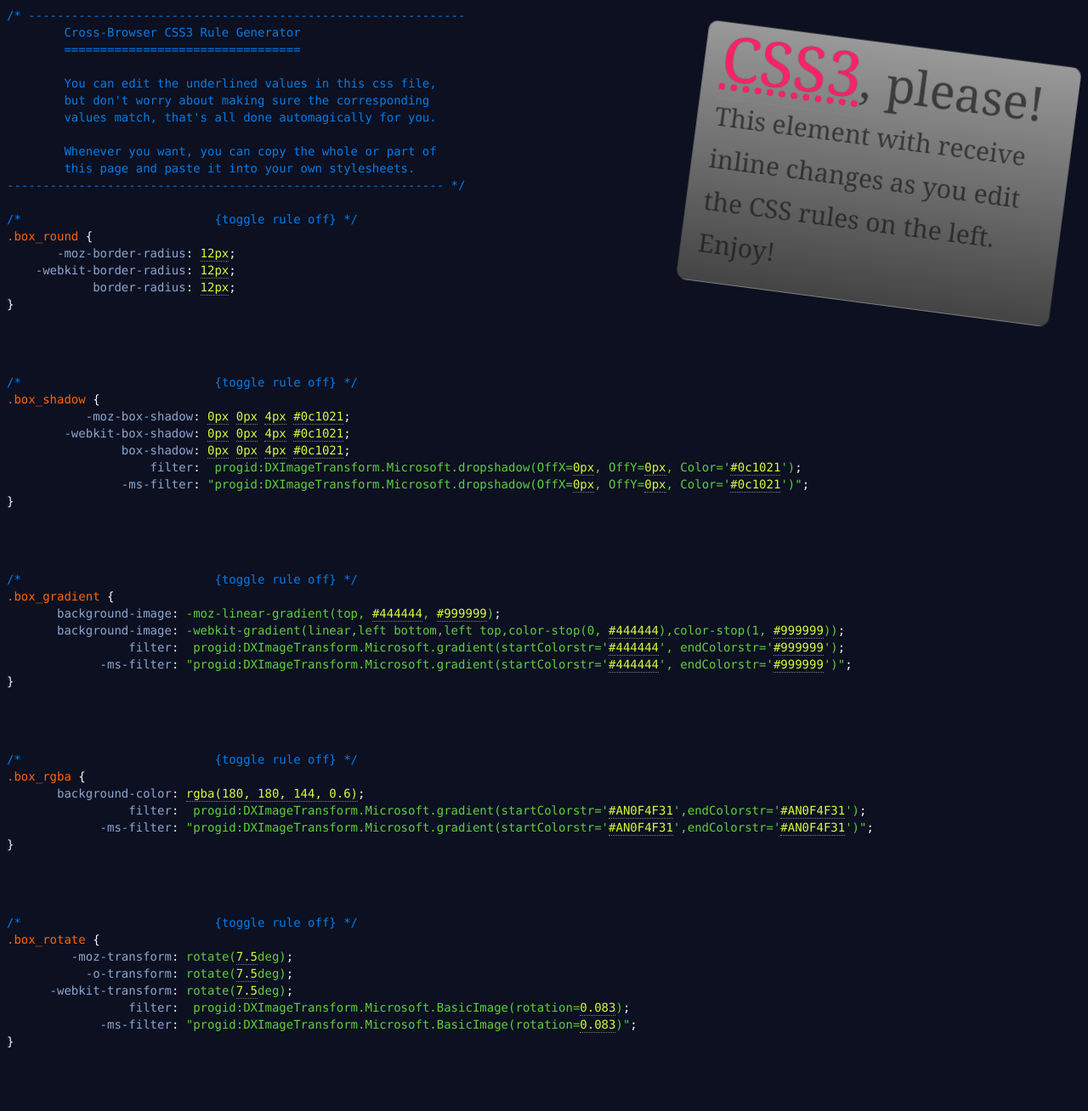
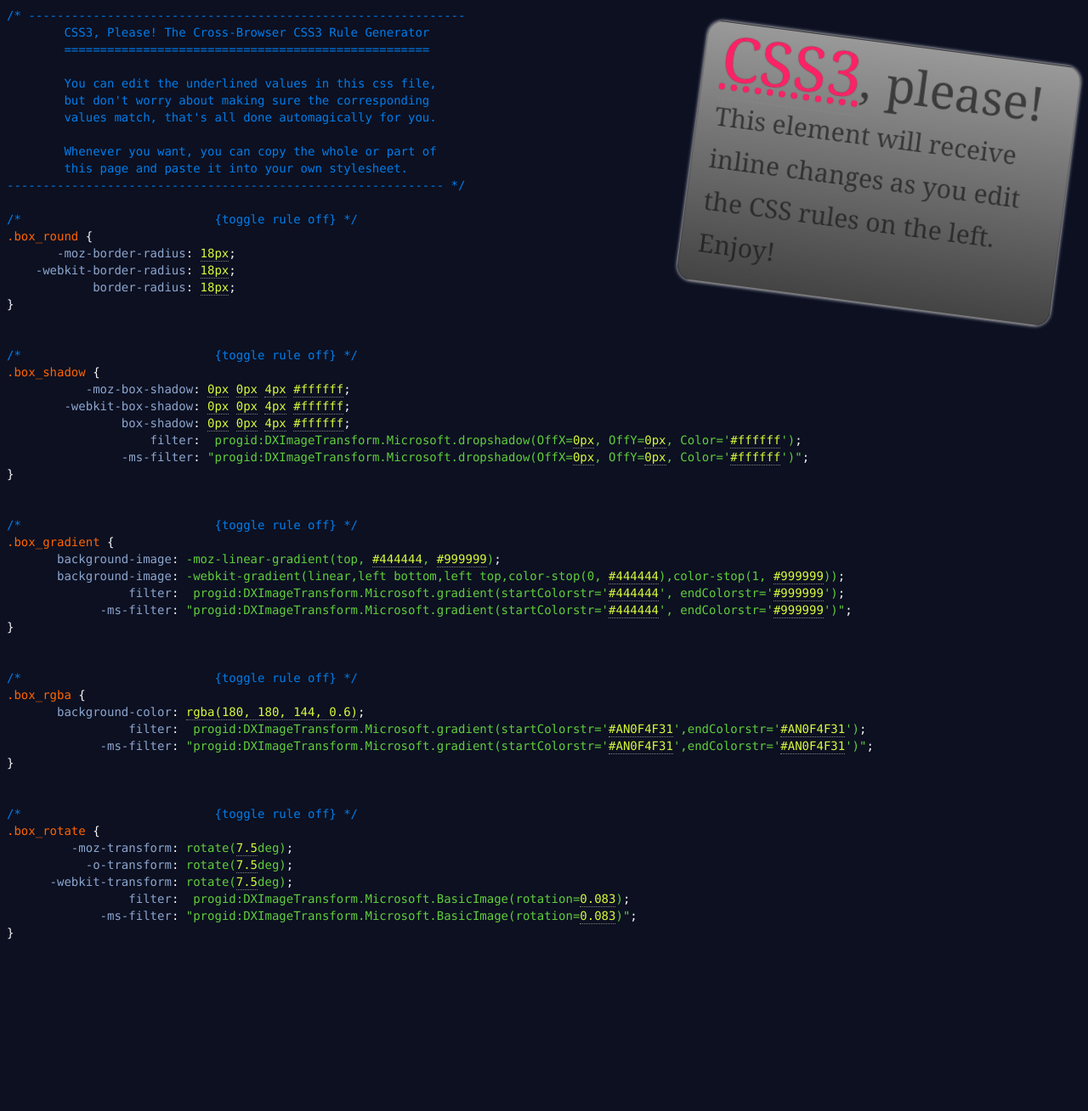
Before and after one commit to paulirish/css3please, a PHP site: page / in a window 1280 px wide. Shown: the whole page at 85% size. After the commit the page ends 1106 px from the top, so only its background shows below. Run offline with PHP 8.4, Linux system fonts and the light colour scheme.

Commit message:
color tweaks and naming consistency

```diff
--- a/css/stylesheet.css
+++ b/css/stylesheet.css
@@ -86,7 +86,7 @@ ol ol {
 }
 
 .rule_wrapper {
-	margin: 0 0 32px 0;
+	margin: 0; /* dont really need any bottom margin, IMO */
 	position: relative;
 }
 
--- a/index.html
+++ b/index.html
@@ -2,7 +2,7 @@
 <html>
 <head>
 	<meta charset="UTF-8" />
-	<title>Cross-Browser CSS3 Rule Generator</title>
+	<title>CSS3 Please! The Cross-Browser CSS3 Rule Generator</title>
 	<link rel="stylesheet" href="css/stylesheet.css" type="text/css" media="screen" title="Stylesheet" />
 	<script src="javascript/ZeroClipboard.js" type="text/javascript" ></script>
 	<script src="javascript/jquery-1.4.2.js" type="text/javascript"></script>
@@ -18,21 +18,21 @@
 		<abbr title="Cascading Style Sheets Level 3">CSS3</abbr>, please!
 	</h1>
 	<p>
-    This element with receive inline changes as you edit the CSS rules on the left. Enjoy!
+    This element will receive inline changes as you edit the CSS rules on the left. Enjoy!
 	</p>
 </div>
 
 <pre class="rule">
 /* -------------------------------------------------------------
-	Cross-Browser CSS3 Rule Generator
-	=================================
+	CSS3, Please! The Cross-Browser CSS3 Rule Generator
+	===================================================
 
 	You can edit the underlined values in this css file,
 	but don't worry about making sure the corresponding
 	values match, that's all done automagically for you.
 
 	Whenever you want, you can copy the whole or part of
-	this page and paste it into your own stylesheets.
+	this page and paste it into your own stylesheet.
 ------------------------------------------------------------- */
 
 </pre>
@@ -41,9 +41,9 @@
 	<pre class="rule comment"><span class="comment">/*                           <a href="#">{toggle rule off}</a> <span class="endcomment">*/</span></span></pre>
 	<pre class="rule">
 .box_round {
-       -moz-border-radius: <b g="0">12px</b>;
-    -webkit-border-radius: <b g="0">12px</b>;
-            border-radius: <b g="0">12px</b>;
+       -moz-border-radius: <b g="0">18px</b>;
+    -webkit-border-radius: <b g="0">18px</b>;
+            border-radius: <b g="0">18px</b>;
 }
 	</pre>
 	<pre class="rule comment commentclose"><span class="comment"> */</span></pre>
@@ -64,11 +64,11 @@
   <pre class="rule comment"><span class="comment">/*                           <a href="#">{toggle rule off}</a> <span class="endcomment">*/</span></span></pre>
 	<pre class="rule">
 .box_shadow {
-	   -moz-box-shadow: <b g="0">0px</b> <b g="1">0px</b> <b g="2">4px</b> <b g="3" i="s2Hex" o="sHex">#0c1021</b>;
-	-webkit-box-shadow: <b g="0">0px</b> <b g="1">0px</b> <b g="2">4px</b> <b g="3" i="s2Hex" o="sHex">#0c1021</b>;
-	        box-shadow: <b g="0">0px</b> <b g="1">0px</b> <b g="2">4px</b> <b g="3" i="s2Hex" o="sHex">#0c1021</b>;
-	            filter:  progid:DXImageTransform.Microsoft.dropshadow(OffX=<b g="0">0px</b>, OffY=<b g="1">0px</b>, Color='<b g="3" i="s2Hex" o="lHex">#0c1021</b>');
-	        -ms-filter: "progid:DXImageTransform.Microsoft.dropshadow(OffX=<b g="0">0px</b>, OffY=<b g="1">0px</b>, Color='<b g="3" i="s2Hex" o="lHex">#0c1021</b>')";
+	   -moz-box-shadow: <b g="0">0px</b> <b g="1">0px</b> <b g="2">4px</b> <b g="3" i="s2Hex" o="sHex">#ffffff</b>;
+	-webkit-box-shadow: <b g="0">0px</b> <b g="1">0px</b> <b g="2">4px</b> <b g="3" i="s2Hex" o="sHex">#ffffff</b>;
+	        box-shadow: <b g="0">0px</b> <b g="1">0px</b> <b g="2">4px</b> <b g="3" i="s2Hex" o="sHex">#ffffff</b>;
+	            filter:  progid:DXImageTransform.Microsoft.dropshadow(OffX=<b g="0">0px</b>, OffY=<b g="1">0px</b>, Color='<b g="3" i="s2Hex" o="lHex">#ffffff</b>');
+	        -ms-filter: "progid:DXImageTransform.Microsoft.dropshadow(OffX=<b g="0">0px</b>, OffY=<b g="1">0px</b>, Color='<b g="3" i="s2Hex" o="lHex">#ffffff</b>')";
 }
 	</pre>
 	<pre class="rule comment commentclose"><span class="comment"> */</span></pre>
```
